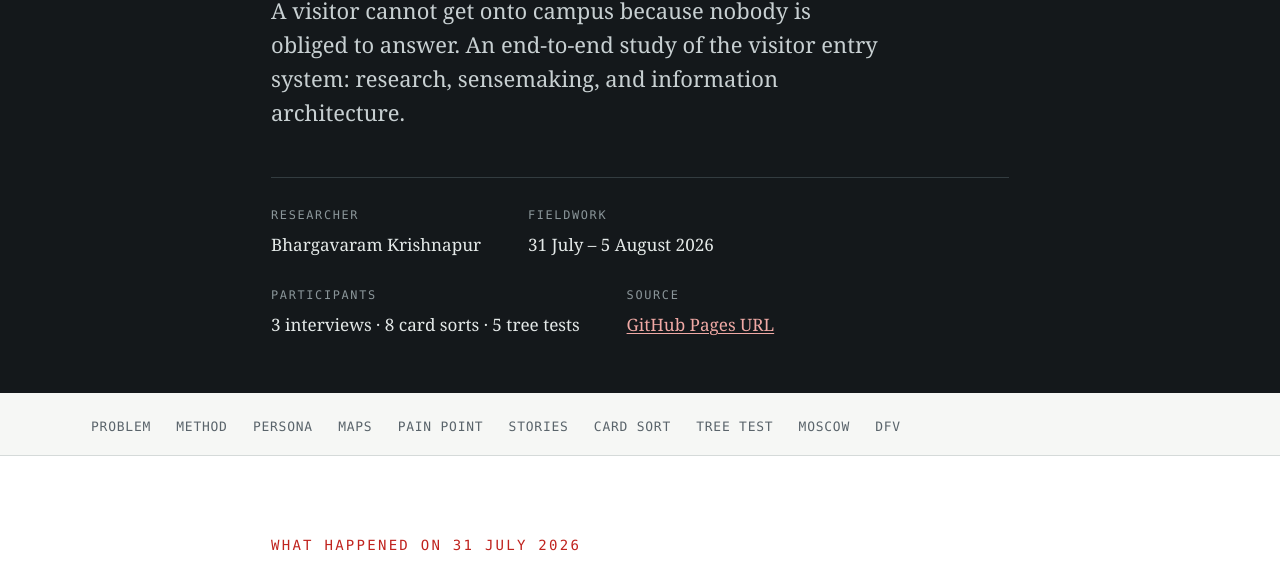
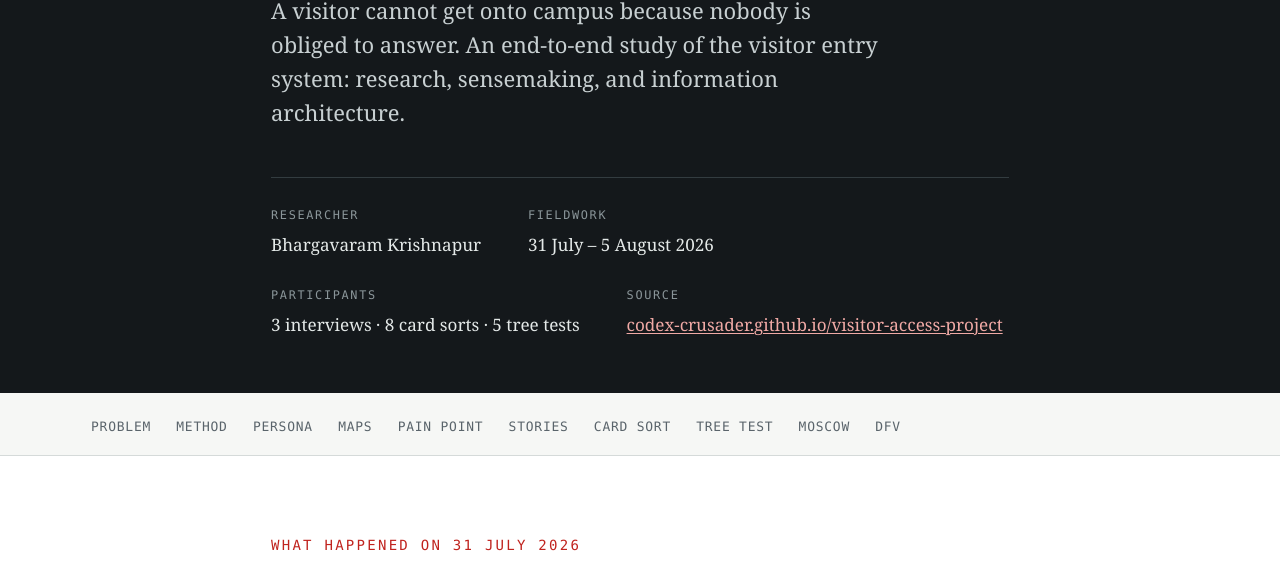
Before and after one commit to Codex-Crusader/visitor-access-project, a plain HTML site: page index.html in a window 1280 px wide. Shown: the part 231-797 px from the top of the page. Drawn offline with Linux system fonts and the light colour scheme.

Commit message:
Point the masthead source link at the live Pages URL

```diff
--- a/index.html
+++ b/index.html
@@ -22,7 +22,7 @@
       <div><dt>Researcher</dt><dd>Bhargavaram Krishnapur</dd></div>
       <div><dt>Fieldwork</dt><dd>31 July &ndash; 5 August 2026</dd></div>
       <div><dt>Participants</dt><dd>3 interviews &middot; 8 card sorts &middot; 5 tree tests</dd></div>
-      <div><dt>Source</dt><dd><a href="#">GitHub Pages URL</a></dd></div>
+      <div><dt>Source</dt><dd><a href="https://codex-crusader.github.io/visitor-access-project/">codex-crusader.github.io/visitor-access-project</a></dd></div>
     </dl>
   </div>
 </header>
```
